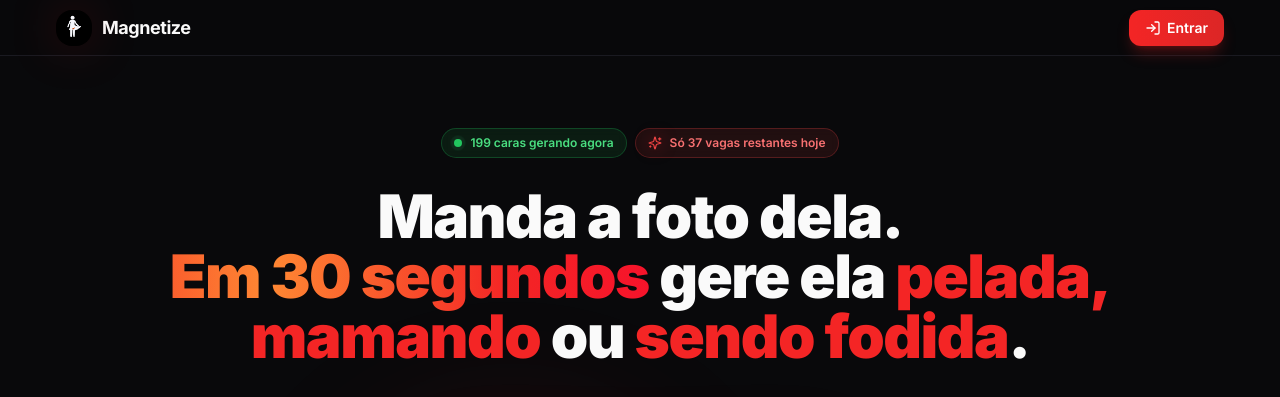
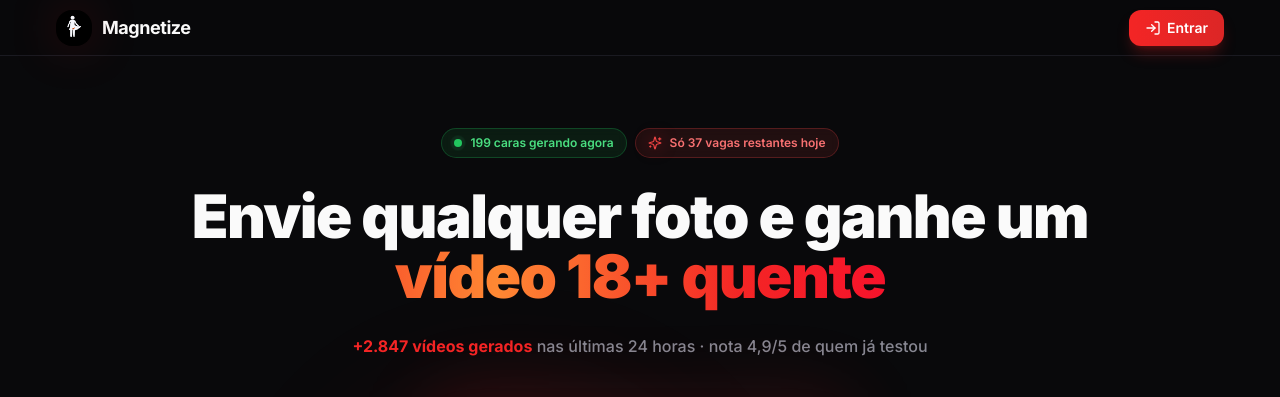
Before and after one commit to kaduGplay/magnetizefinal, a React (Vite) app: page / in a window 1280 px wide. Shown: the top 397 px of the page. Built offline with nearby package versions, Linux system fonts and the light colour scheme; no server answers; what @lovable.dev/cloud-auth-js would draw is missing.

Commit message:
Update HeroSection.tsx

```diff
--- a/src/components/HeroSection.tsx
+++ b/src/components/HeroSection.tsx
@@ -83,11 +83,9 @@ const HeroSection = ({ onCTAClick }: HeroSectionProps) => {
         <div className="order-2 mt-6 md:mt-7 text-center space-y-5 md:space-y-7">
           {/* Main Headline */}
           <h1 className="text-[26px] leading-[1.15] sm:text-3xl md:text-5xl lg:text-6xl font-black tracking-tight">
-            <span className="text-foreground">Manda a foto dela.</span>
+            <span className="text-foreground">Envie qualquer foto e ganhe um</span>
             <br />
-            <span className="text-gradient-shine">Em 30 segundos</span>{" "}
-            <span className="text-foreground"> gere ela</span> <span className="text-primary">pelada, mamando</span>{" "}
-            <span className="text-foreground">ou</span> <span className="text-primary"> sendo fodida</span>.
+            <span className="text-gradient-shine">vídeo 18+ quente</span>{" "}
           </h1>
 
           {/* Subheadline */}
```
